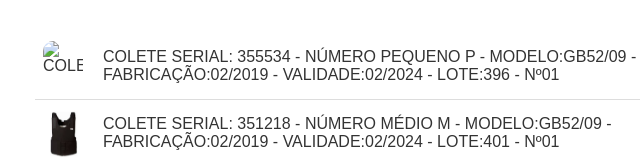
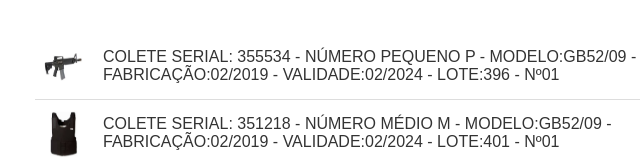
Before and after one commit to Vip-Shield/busca_material, a plain HTML site: page index.html in a window 1280 px wide. Shown: the part 265-429 px from the top of the page, 15-655 px from the left. Drawn offline with Linux system fonts and the light colour scheme.

Commit message:
Update index.html

```diff
--- a/index.html
+++ b/index.html
@@ -22,7 +22,7 @@
 
     <ul id="name-list">
 
-        <li data-id="colete-355534"><img src="Colt-A0142767" alt="COLETE" class="profile-pic">
+        <li data-id="colete-355534"><img src="colt_556.jpg" alt="COLETE" class="profile-pic">
 	<span class="material-text">COLETE SERIAL: 355534 - NÚMERO PEQUENO P - MODELO:GB52/09 - FABRICAÇÃO:02/2019 - VALIDADE:02/2024 - LOTE:396 - Nº01</span>
 <div class="anotacoes">
     	<input type="text" placeholder="Nome">
```
